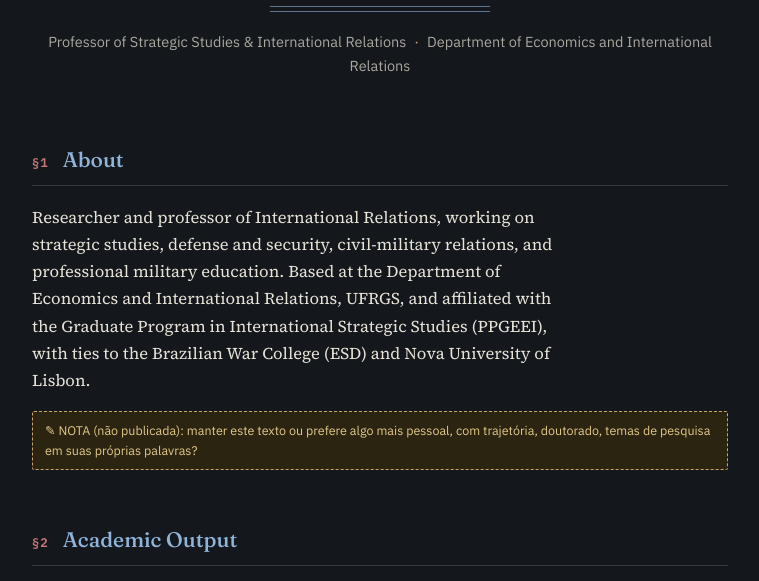
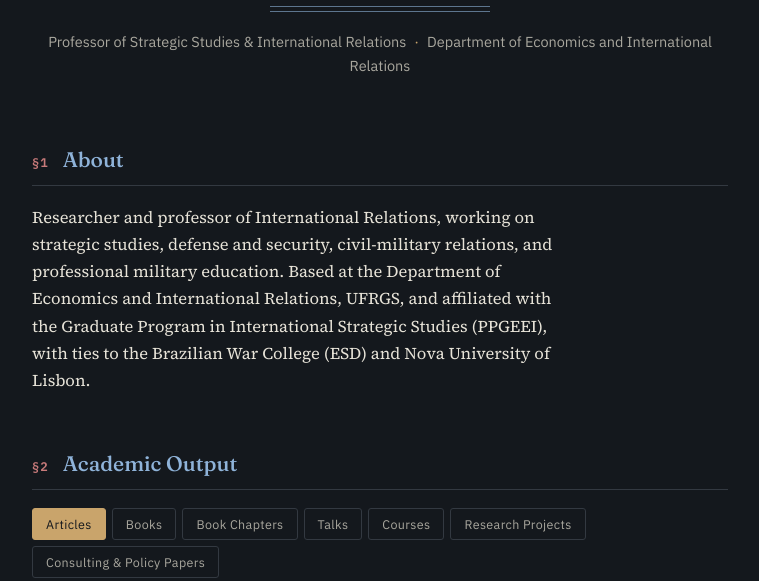
Before and after one commit to ericoeduarte-max/profericoduarte, a plain HTML site: page index.html in a window 1280 px wide. Shown: the part 187-768 px from the top of the page, without its empty margins (260-1019 px from the left). Drawn offline with Linux system fonts and the light colour scheme.

Commit message:
Add files via upload

```diff
--- a/index.html
+++ b/index.html
@@ -255,7 +255,6 @@
       International Relations, UFRGS, and affiliated with the Graduate Program in International Strategic Studies
       (PPGEEI), with ties to the Brazilian War College (ESD) and Nova University of Lisbon.
     </p>
-    <div class="flag">✎ NOTA (não publicada): manter este texto ou prefere algo mais pessoal, com trajetória, doutorado, temas de pesquisa em suas próprias palavras?</div>
   </section>
 
   <section class="article">
```
